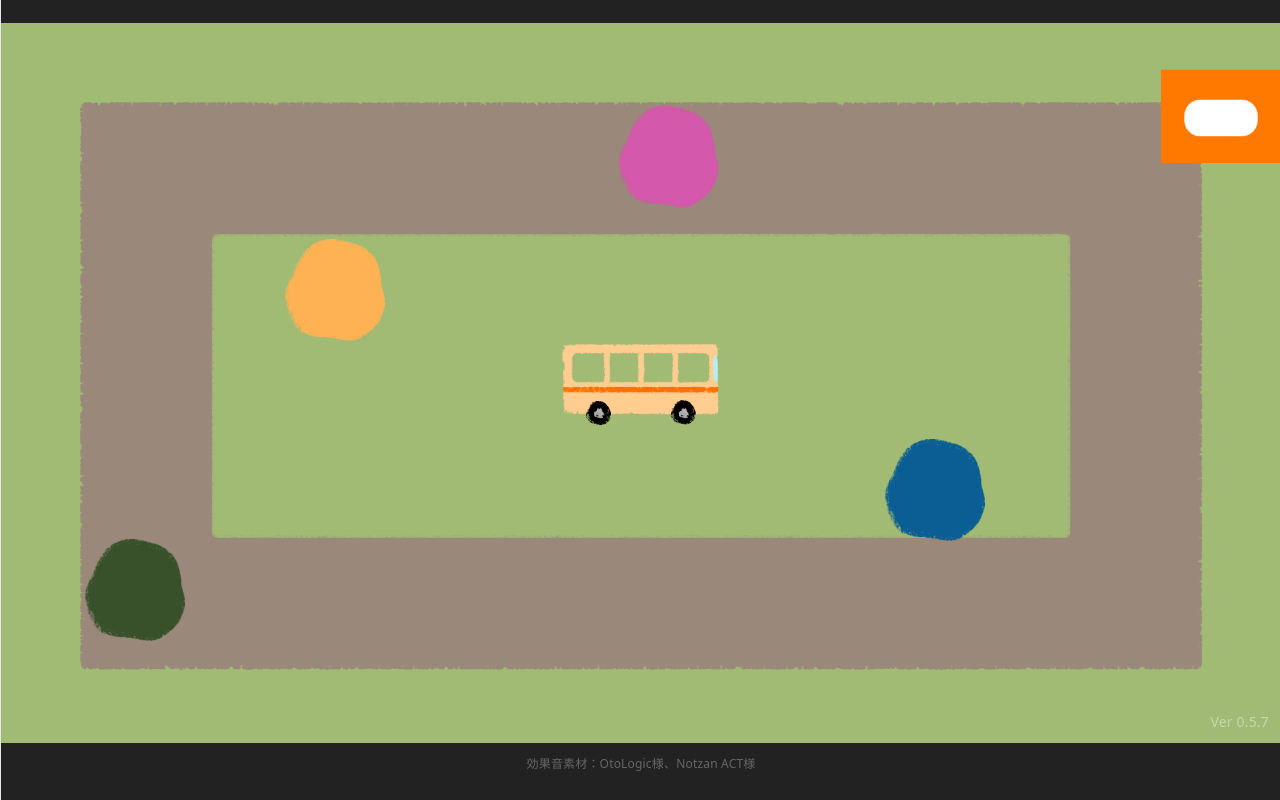
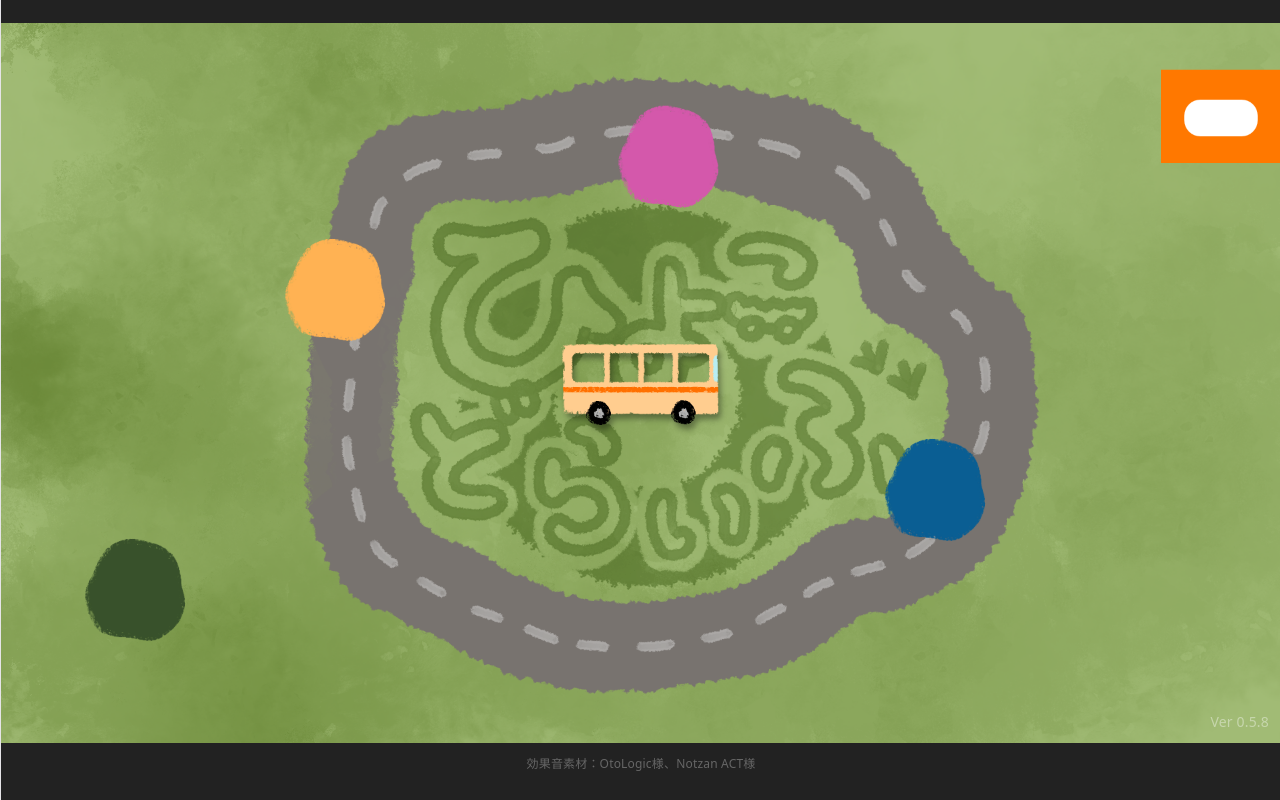
Before and after one commit to piyopuro/hiyoko-drive, a React (Vite) app: page / in a window 1280 px wide. Built offline with nearby package versions, Linux system fonts and the light colour scheme.

Commit message:
v0.5.8 背景差し替え、車の影追加

```diff
--- a/src/components/GameView.jsx
+++ b/src/components/GameView.jsx
@@ -313,6 +313,14 @@
     const drawWidth = frameWidth * vehicle.transform.scaleX;
     const drawHeight = frameHeight * vehicle.transform.scaleY;
 
+  //車に影をつけるよ！
+  ctx.save();
+
+  ctx.shadowColor = "rgba(0, 0, 0, 0.35)";
+  ctx.shadowBlur = 8;
+  ctx.shadowOffsetX = 4;
+  ctx.shadowOffsetY = 8;
+
   ctx.drawImage(
     image,
 
@@ -326,6 +334,9 @@
     drawWidth,
     drawHeight,
   );
+
+  //影設定を元に戻すよ
+  ctx.restore();
   }
 
   //インク池描画係
--- a/src/version.js
+++ b/src/version.js
@@ -1,3 +1,3 @@
 export const APP_NAME = "Hiyoko Drive";
 
-export const VERSION = "0.5.7";
+export const VERSION = "0.5.8";
```
Also changed, not shown: public/images/background01.png. Lines whose indentation alone changed are shown as unchanged.
